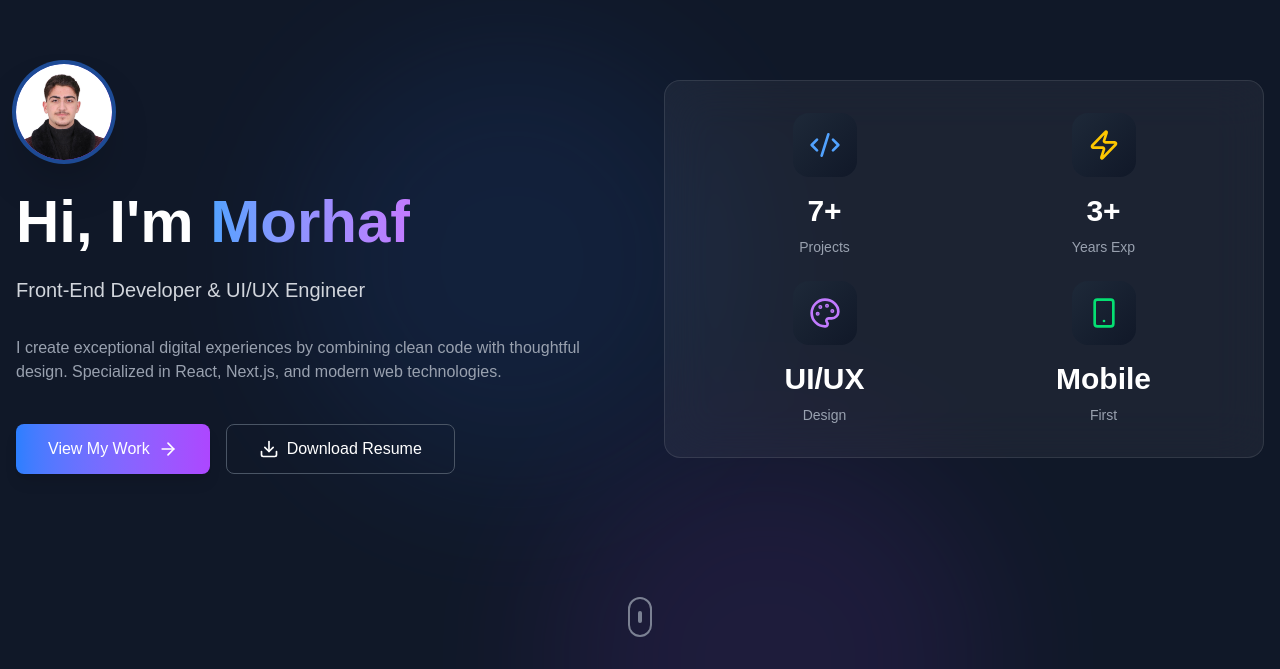
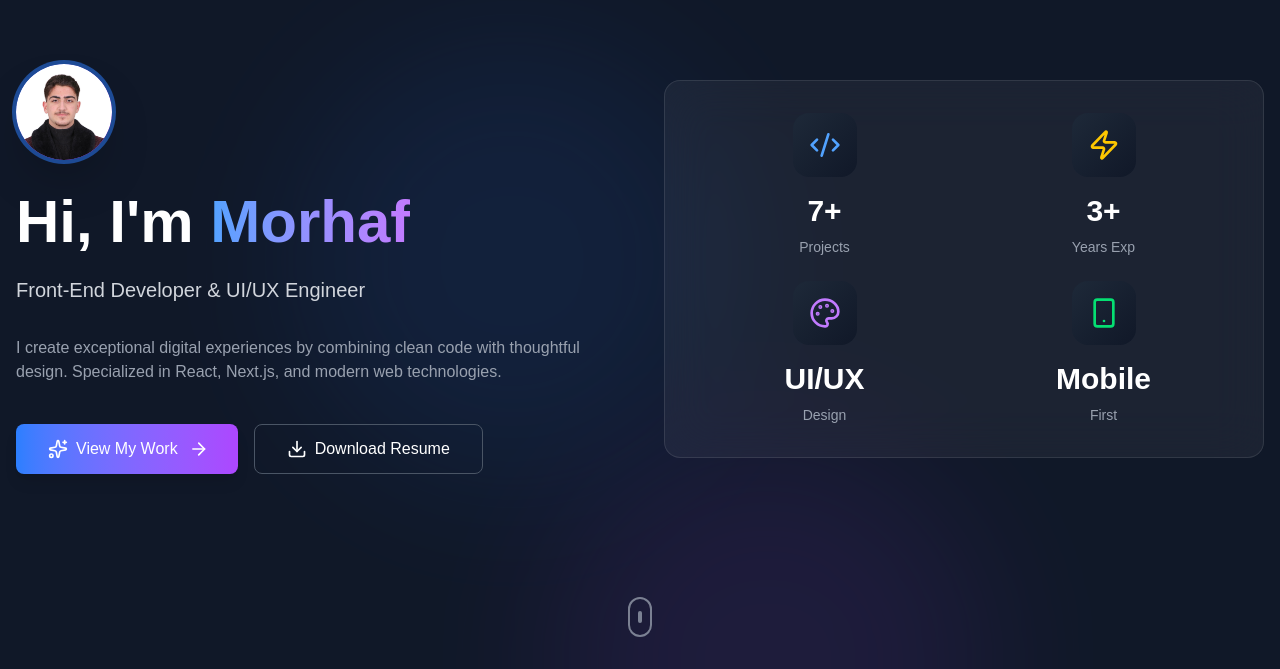
Before and after one commit to MorhafGhziel/Portfolio, a Next.js app: page / in a window 1280 px wide. Shown: the part 131-800 px from the top of the page. Built offline with nearby package versions, Linux system fonts and the light colour scheme.

Commit message:
feat: create reusable Button component with left/right icon support and motion effects

```diff
--- a/components/Hero.tsx
+++ b/components/Hero.tsx
@@ -7,10 +7,12 @@ import {
   Download,
   Palette,
   Smartphone,
+  Sparkles,
   Zap,
 } from "lucide-react";
 import Image from "next/image";
 import { easeInOut, motion } from "framer-motion";
+import Button from "./ui/Button";
 
 const Hero = () => {
   return (
@@ -86,14 +88,17 @@ const Hero = () => {
             web technologies.
           </p>
           <div className="mt-10 flex flex-col sm:flex-row gap-4 justify-center lg:justify-start">
-            <button className="bg-gradient-to-r from-blue-500 to-purple-500 hover:from-blue-600 hover:to-purple-600 text-white px-8 py-3 rounded-lg font-medium transition duration-300 shadow-lg flex items-center justify-center gap-2">
+            <Button
+              variant="primary"
+              leftIcon={Sparkles}
+              rightIcon={ArrowRight}
+            >
               View My Work
-              <ArrowRight className="w-5 h-5" />
-            </button>
-            <button className="border border-gray-600 text-white px-8 py-3 rounded-lg font-medium hover:bg-gray-800 hover:border-gray-500 transition duration-300 flex items-center justify-center gap-2">
-              <Download className="w-5 h-5" />
+            </Button>
+
+            <Button variant="secondary" leftIcon={Download}>
               Download Resume
-            </button>
+            </Button>
           </div>
         </div>
 
--- /dev/null
+++ b/components/ui/Button.tsx
@@ -0,0 +1,56 @@
+"use client";
+
+import { motion } from "framer-motion";
+import { LucideIcon } from "lucide-react";
+
+interface ButtonProps {
+  children: React.ReactNode;
+  variant?: "primary" | "secondary";
+  leftIcon?: LucideIcon; // Icon on the left
+  rightIcon?: LucideIcon; // Icon on the right (animated)
+  onClick?: () => void;
+  className?: string;
+}
+
+const Button: React.FC<ButtonProps> = ({
+  children,
+  variant = "primary",
+  leftIcon: LeftIcon,
+  rightIcon: RightIcon,
+  onClick,
+  className = "",
+}) => {
+  const variants = {
+    primary:
+      "bg-gradient-to-r from-blue-500 to-purple-500 hover:from-blue-600 hover:to-purple-600 text-white shadow-lg",
+    secondary:
+      "border border-gray-600 text-white hover:bg-gray-800 hover:border-gray-500",
+  };
+
+  return (
+    <motion.button
+      type="button"
+      className={`px-8 py-3 rounded-lg font-medium transition duration-300 flex items-center justify-center cursor-pointer gap-2 ${variants[variant]} ${className}`}
+      whileHover={{ scale: 1.05 }}
+      whileTap={{ scale: 0.9 }}
+      onClick={onClick}
+    >
+      {LeftIcon && <LeftIcon className="w-5 h-5" />}
+      {children}
+      {RightIcon && (
+        <motion.div
+          animate={variant === "primary" ? { x: [0, 5, 0] } : undefined}
+          transition={
+            variant === "primary"
+              ? { duration: 1.5, repeat: Infinity }
+              : undefined
+          }
+        >
+          <RightIcon className="w-5 h-5" />
+        </motion.div>
+      )}
+    </motion.button>
+  );
+};
+
+export default Button;
```
